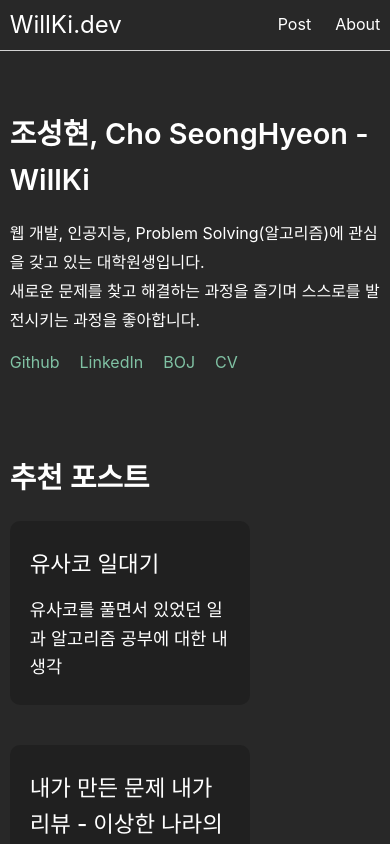
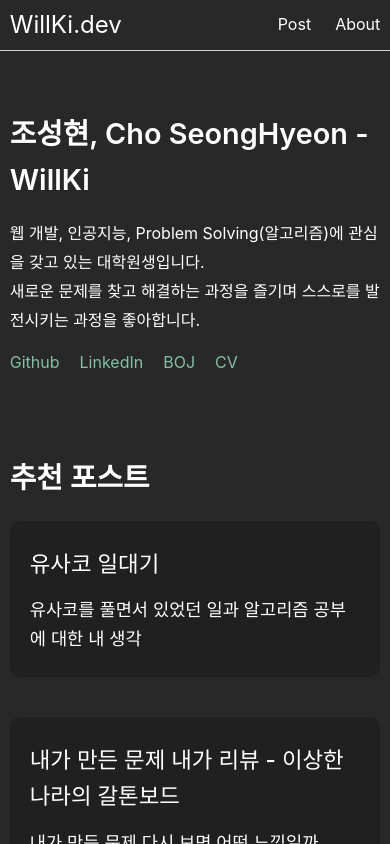
Before and after one commit to st42597/my-web, a React (Create React App) app in the folder client/: page / in a window 390 px wide. Built offline with nearby package versions, Linux system fonts and the light colour scheme.

Commit message:
style: fix mobile post container width

```diff
--- a/client/src/router/pages/home.css
+++ b/client/src/router/pages/home.css
@@ -79,4 +79,8 @@
   .home-profile-img {
     display: none;
   }
+
+  .home-postlist-container a {
+    width: 100%;
+  }
 }
```
